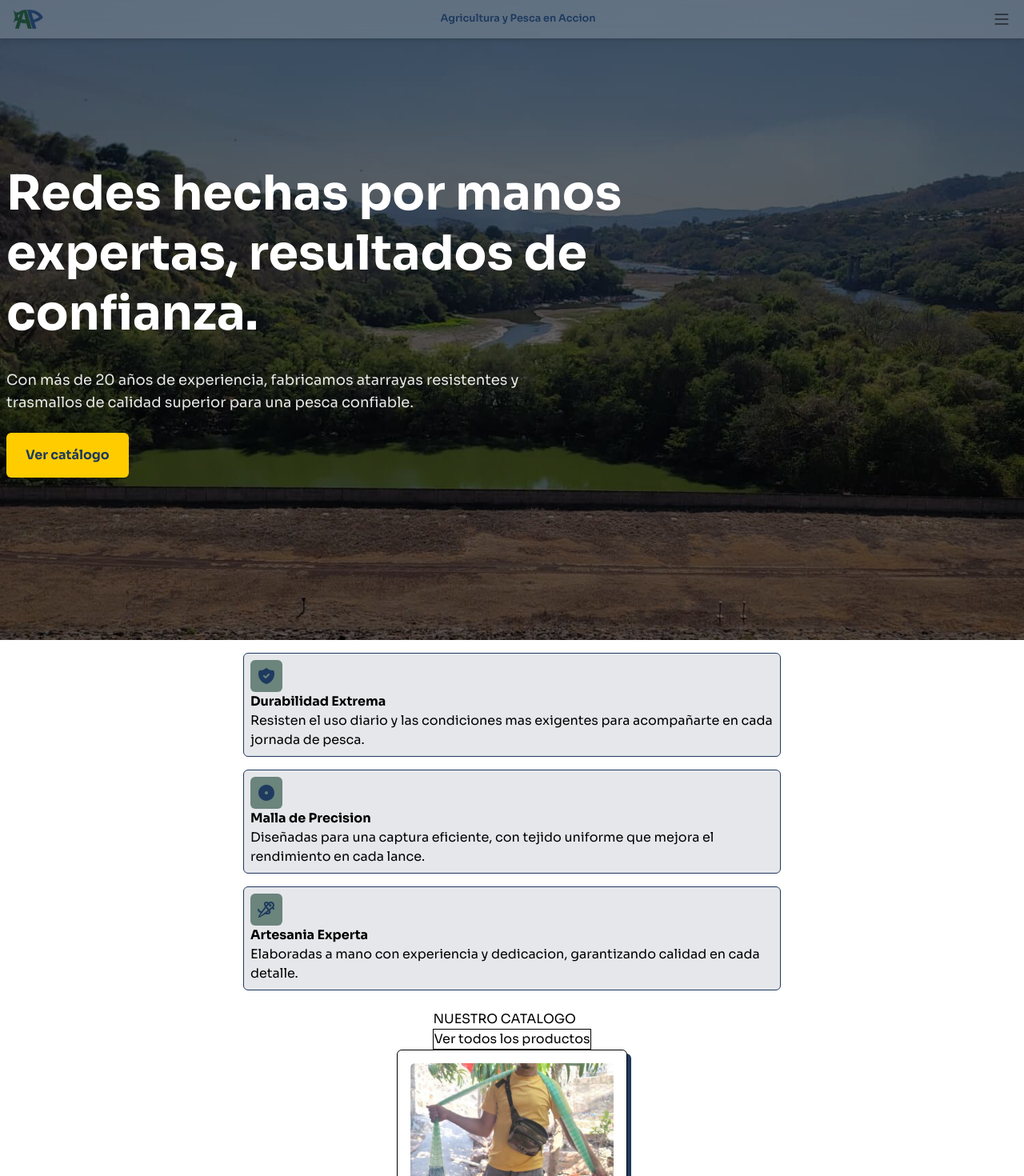
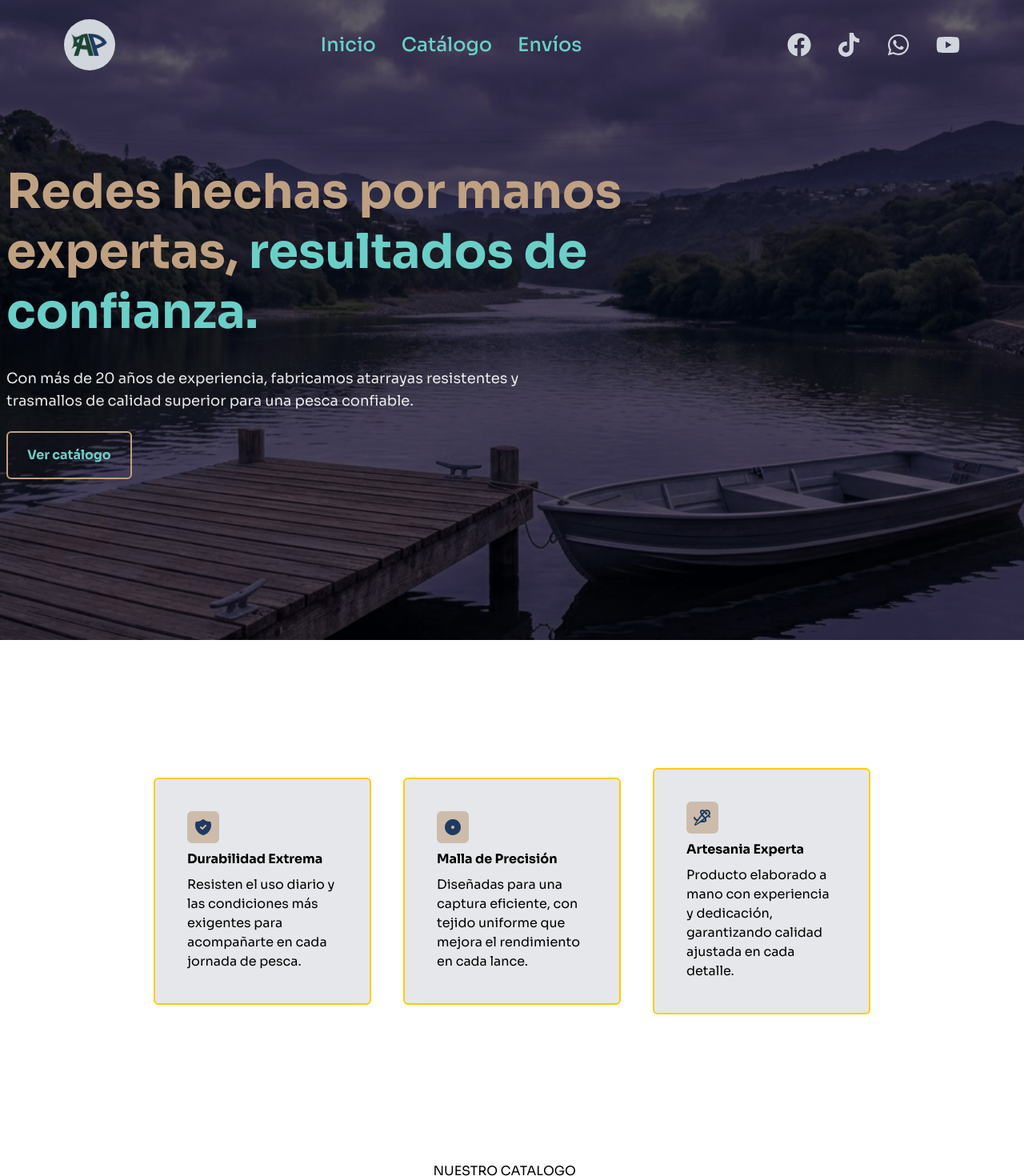
Before and after one commit to william-97-dev/agricultura_y_pesca_en_accion, a React (Vite) app: page / in a window 1280 px wide. Shown: the top 1470 px of the page at 80% size. Built offline with nearby package versions, Linux system fonts and the light colour scheme.

Commit message:
Menu v-laptop completado, hero colores e imagen oficial, componente Calidad v-laptop completado

```diff
--- a/src/components/Calidad.jsx
+++ b/src/components/Calidad.jsx
@@ -6,29 +6,29 @@ import artesania from "../assets/icons/artesania.svg"
 const Calidad = () => {
     return (
         <section>
-            <div className='flex flex-col justify-center items-center px-6 py-4'>
-                <article className='w-full max-w-2xl bg-gray-200 backdrop-blur-md border border-(--primary-blue) p-2 mb-4 rounded-md'>
-                    <img src={durabilidad} alt="Icono de calidad" className='bg-(--primary-green)/60 p-2 rounded-md' />
-                    <h3 className='font-bold'>Durabilidad Extrema</h3>
+            <div className='flex flex-col justify-center items-center px-6 py-4 lg:flex-row lg:gap-10 lg:px-48 lg:py-40'>
+                <article className='w-full max-w-2xl bg-gray-200 backdrop-blur-md border-2 border-[#FFCC00] p-2 py-4 mb-4 rounded-md lg:py-10 lg:px-10'>
+                    <img src={durabilidad} alt="Icono de calidad" className='bg-[#BFA181]/60 p-2 rounded-md mb-2' />
+                    <h3 className='font-bold mb-2'>Durabilidad Extrema</h3>
                     <p>
-                        Resisten el uso diario y las condiciones mas exigentes
+                        Resisten el uso diario y las condiciones más exigentes
                         para acompañarte en cada jornada de pesca.
                     </p>
                 </article>
-                <article className='w-full max-w-2xl bg-gray-200 backdrop-blur-md border border-(--primary-blue) p-2 mb-4 rounded-md'>
-                    <img src={precision} alt="Icono de precision" className='bg-(--primary-green)/60 p-2 rounded-md' />
-                    <h3 className='font-bold'>Malla de Precision</h3>
+                <article className='w-full max-w-2xl bg-gray-200 backdrop-blur-md border-2 border-[#FFCC00] p-2 py-4 mb-4 rounded-md lg:py-10 lg:px-10'>
+                    <img src={precision} alt="Icono de precision" className='bg-[#BFA181]/60 p-2 rounded-md mb-2' />
+                    <h3 className='font-bold mb-2'>Malla de Precisión</h3>
                     <p>
                         Diseñadas para una captura eficiente, con tejido uniforme
                         que mejora el rendimiento en cada lance.
                     </p>
                 </article>
-                <article className='w-full max-w-2xl bg-gray-200 backdrop-blur-md border border-(--primary-blue) p-2 rounded-md'>
-                    <img src={artesania} alt="Icono de artesania" className='bg-(--primary-green)/60 p-2 rounded-md' />
-                    <h3 className='font-bold'>Artesania Experta</h3>
+                <article className='w-full max-w-2xl bg-gray-200 backdrop-blur-md border-2 border-[#FFCC00] p-2 py-4 mb-4 rounded-md lg:py-10 lg:px-10'>
+                    <img src={artesania} alt="Icono de artesania" className='bg-[#BFA181]/60 p-2 rounded-md mb-2' />
+                    <h3 className='font-bold mb-2'>Artesania Experta</h3>
                     <p>
-                        Elaboradas a mano con experiencia y dedicacion, garantizando calidad
-                        en cada detalle.
+                        Producto elaborado a mano con experiencia y dedicación, garantizando calidad
+                        ajustada en cada detalle.
                     </p>
                 </article>
             </div>
--- a/src/components/Hero.jsx
+++ b/src/components/Hero.jsx
@@ -1,21 +1,21 @@
 import React from 'react'
-import imagenHero from "../assets/images/imgHero.jpeg"
+import imagenHero from "../assets/images/ImagenHero.png"
 
 const Hero = () => {
     return (
-        <main id='inicio' className='flex items-center justify-center min-h-screen bg-cover bg-center '
+        <main id='inicio' className='flex items-center justify-center min-h-screen bg-cover bg-center'
             style= {{ backgroundImage: `url(${imagenHero}` }}
         >
             <div className='absolute inset-0 bg-black/60 z-0'></div>
             <header className='max-w-xl p-2 text-white z-5 lg:max-w-4xl lg:mr-96 lg:p-2'>
-                <h1 className='text-3xl font-bold mb-6 lg:text-6xl lg:mb-8 leading-tight'>
-                    Redes hechas por manos expertas, resultados de confianza.
+                <h1 className='text-3xl font-bold mb-6 lg:text-6xl lg:mb-8 leading-tight text-[#BFA181]'>
+                    Redes hechas por manos expertas, <span className='text-[#6ACFC7]'>resultados de confianza.</span>
                 </h1>
                 <p className='text-white/90 lg:text-lg max-w-2xl'>
                     Con más de 20 años de experiencia, fabricamos atarrayas resistentes
                     y trasmallos de calidad superior para una pesca confiable.
                 </p>
-                <button className='bg-(--primary-yellow) text-(--primary-blue) font-bold cursor-pointer border-none px-6 py-4 rounded-md mt-4 lg:mt-6 hover:bg-(--primary-blue) hover:text-(--primary-yellow) transition-colors duration-700 ease-in-out'>
+                <button className='border-2 border-[#BFA181] text-[#6ACFC7] font-bold cursor-pointer px-6 py-4 rounded-md mt-4 lg:mt-6 hover:bg-[#BFA181] hover:text-black transition-colors duration-700 ease-in-out'>
                     Ver catálogo
                 </button>
             </header>
--- a/src/components/Navbar.jsx
+++ b/src/components/Navbar.jsx
@@ -1,6 +1,7 @@
 import React, { useState } from 'react'
 import miLogo from '../assets/images/Logo_nav.png'
 import menu from '../assets/icons/menu.svg'
+import { FaFacebook, FaTiktok, FaWhatsapp, FaYoutube } from "react-icons/fa"
 
 const Navbar = () => {
     const [open, setOpen] = useState(false)
@@ -13,10 +14,54 @@ const Navbar = () => {
 
     return (
         <>
-            <nav className='bg-white/20 backdrop-blur-xl border-white/30 shadow-md fixed flex items-center top-0 left-0 w-full z-50 h-12'>
-                <div className='w-full mx-auto flex justify-between items-center px-4'>
-                    <img src={miLogo} alt="Logo de Agricultura y Pesca" className='h-6' />
-                    <small className='text-(--primary-blue) font-semibold'>Agricultura y Pesca  en Accion</small>
+            <nav className='fixed flex items-center top-0 left-0 w-full z-50 h-14 lg:h-20 lg:max-w-6xl lg:left-1/2 lg:-translate-x-1/2 lg:top-4'>
+                <div className='w-full mx-auto flex justify-between items-center px-4 lg:h-20 lg:justify-between'>
+                    <div className='bg-gray-300 rounded-full h-10 w-10 lg:h-16 lg:w-16 flex items-center justify-center lg:p-2'>
+                        <img src={miLogo} alt="Logo de Agricultura y Pesca" className='h-5 lg:h-7' />
+                    </div>
+                    {/**MENU DESKTOP */}
+                    <div className='hidden lg:flex lg:items-center gap-8 font-medium lg:text-2xl text-[#6ACFC7]'>
+                        <button onClick={() => handleScroll("inicio")} className='cursor-pointer'>Inicio</button>
+                        <button onClick={() => handleScroll("catalogo")} className='cursor-pointer'>Catálogo</button>
+                        <button onClick={() => handleScroll("envios")} className='cursor-pointer'>Envíos</button>
+                    </div>
+                    {/**REDES SOCIALES DESKTOP */}
+                    <div className='hidden lg:flex lg:gap-8 lg:text-3xl'>
+                        <a
+                            href="https://www.facebook.com/share/1CF9CB7cJa/"
+                            target='_blank'
+                            aria-label='Facebook'
+                            className='text-gray-300 hover:text-blue-600 transition-colors duration-700 ease-in-out'
+                        >
+                            <FaFacebook />
+                        </a>
+                        <a
+                            href="https://www.tiktok.com/@agricultura_pesca?_r=1&_t=ZS-945jrPH55IT"
+                            target='_blank'
+                            aria-label='TikTok'
+                            className='text-gray-300 hover:text-black transition-colors duration-700 ease-in-out'
+                        >
+                            <FaTiktok />
+                        </a>
+                        <a
+                            href="https://wa.me/50379913328"
+                            target='_blank'
+                            aria-label='WhatsApp'
+                            className='text-gray-300 hover:text-green-500 transition-colors duration-700 ease-in-out'
+                        >
+                            <FaWhatsapp />
+                        </a>
+                        <a
+                            href="https://youtube.com/@agriculturaypesca-m3t?si=_rJnommRXs-O3K9S"
+                            target='_blank'
+                            aria-label='Youtube'
+                            className='text-gray-300 hover:text-red-600 transition-colors duration-700 ease-in-out'
+                        >
+                            <FaYoutube />
+                        </a>
+                    </div>
+
+                </div>
                 {/**BOTON HAMBURGUESA */}
                 <button onClick={() => setOpen(!open)}>
                     <span
@@ -31,20 +76,18 @@ const Navbar = () => {
                         className={`w-6 h-0.5 bg-black transition ${open ? "-rotate-45 -translate-y-1.5" : ""
                             }`}
                     />
-                        <img src={menu} alt="Menu desplegable" />
+                    <img src={menu} alt="Menu desplegable" className='lg:hidden pr-4 w-14 h-14' />
                 </button>
-                </div>
             </nav>
 
             <div
-                className={`fixed top-0 left-0 w-full h-screen z-40 bg-(--primary-green) backdrop-blur-sm transform transition-transform duration-300 ${
-                open ? "translate-y-0" : "-translate-y-full"
+                className={`fixed top-0 left-0 w-full h-screen z-40 bg-(--primary-green) backdrop-blur-sm transform transition-transform duration-300 ${open ? "translate-y-0" : "-translate-y-full"
                     }`}
             >
-                <div className='flex flex-col items-center justify-center h-full gap-8 text-white text-2xl'>
-                    <button onClick={()=> handleScroll('inicio')}>Inicio</button>
-                    <button onClick={()=> handleScroll('catalogo')}>Catálogo</button>
-                    <button onClick={()=> handleScroll('envios')}>Envíos</button>
+                <div className='flex flex-col items-center justify-center h-full gap-8 text-[#FFCC00] text-2xl'>
+                    <button onClick={() => handleScroll('inicio')}>Inicio</button>
+                    <button onClick={() => handleScroll('catalogo')}>Catálogo</button>
+                    <button onClick={() => handleScroll('envios')}>Envíos</button>
                 </div>
             </div>
         </>
--- a/src/index.css
+++ b/src/index.css
@@ -1,5 +1,4 @@
 @import "tailwindcss";
-@import "./variables.css";
 @import "./assets/fonts/fuente_global.css";
 
 @keyframes carousel {
--- a/src/variables.css
+++ /dev/null
@@ -1,6 +0,0 @@
-:root {
-    /* Primary Color*/
-    --primary-green: #1B4332;
-    --primary-blue: #1F3A5F;
-    --primary-yellow: #FFCC00;
-}
```
Also changed, not shown: src/assets/images/ImagenHero.png (added), src/assets/images/imgHero.jpeg (deleted). Lines whose indentation alone changed are shown as unchanged.
